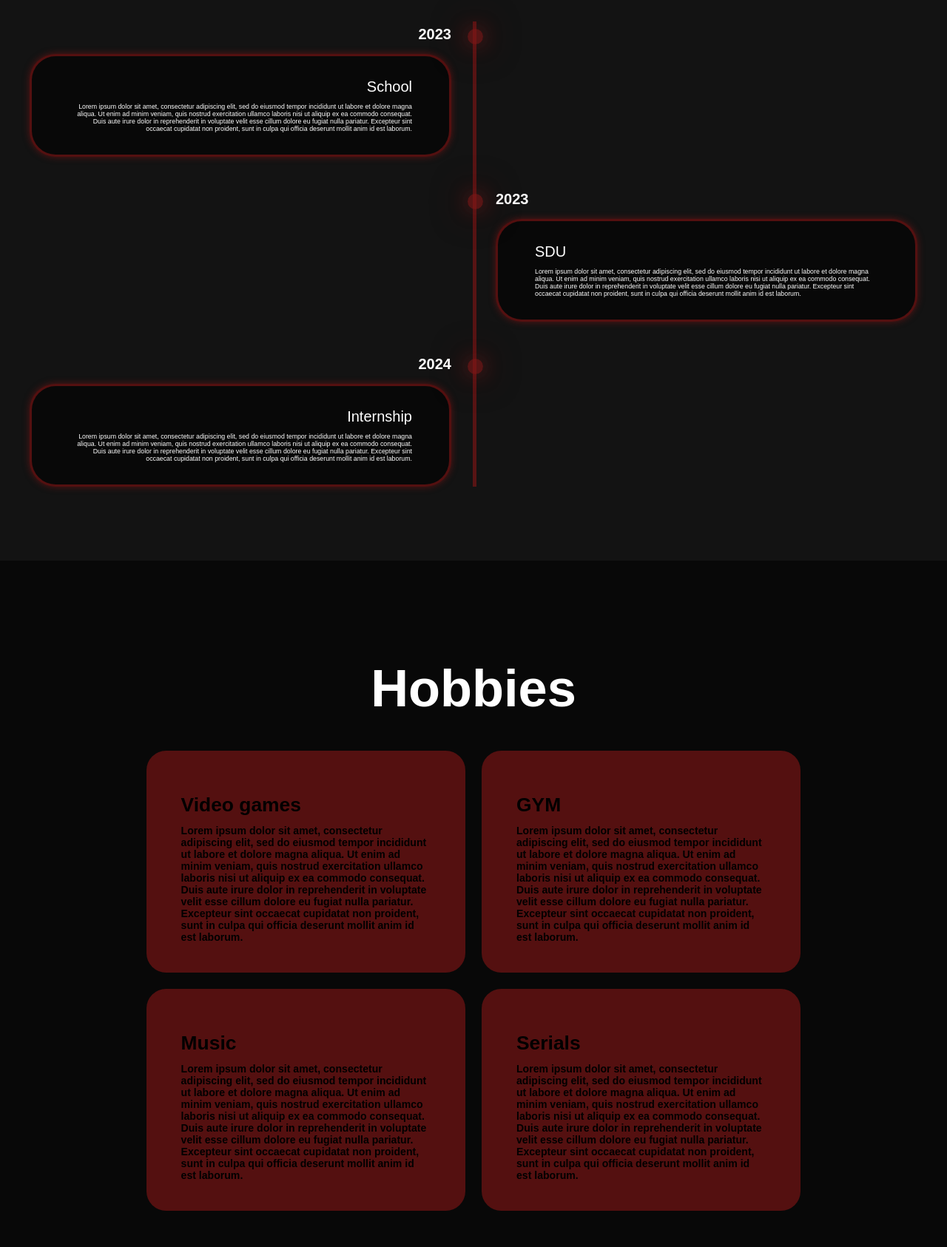
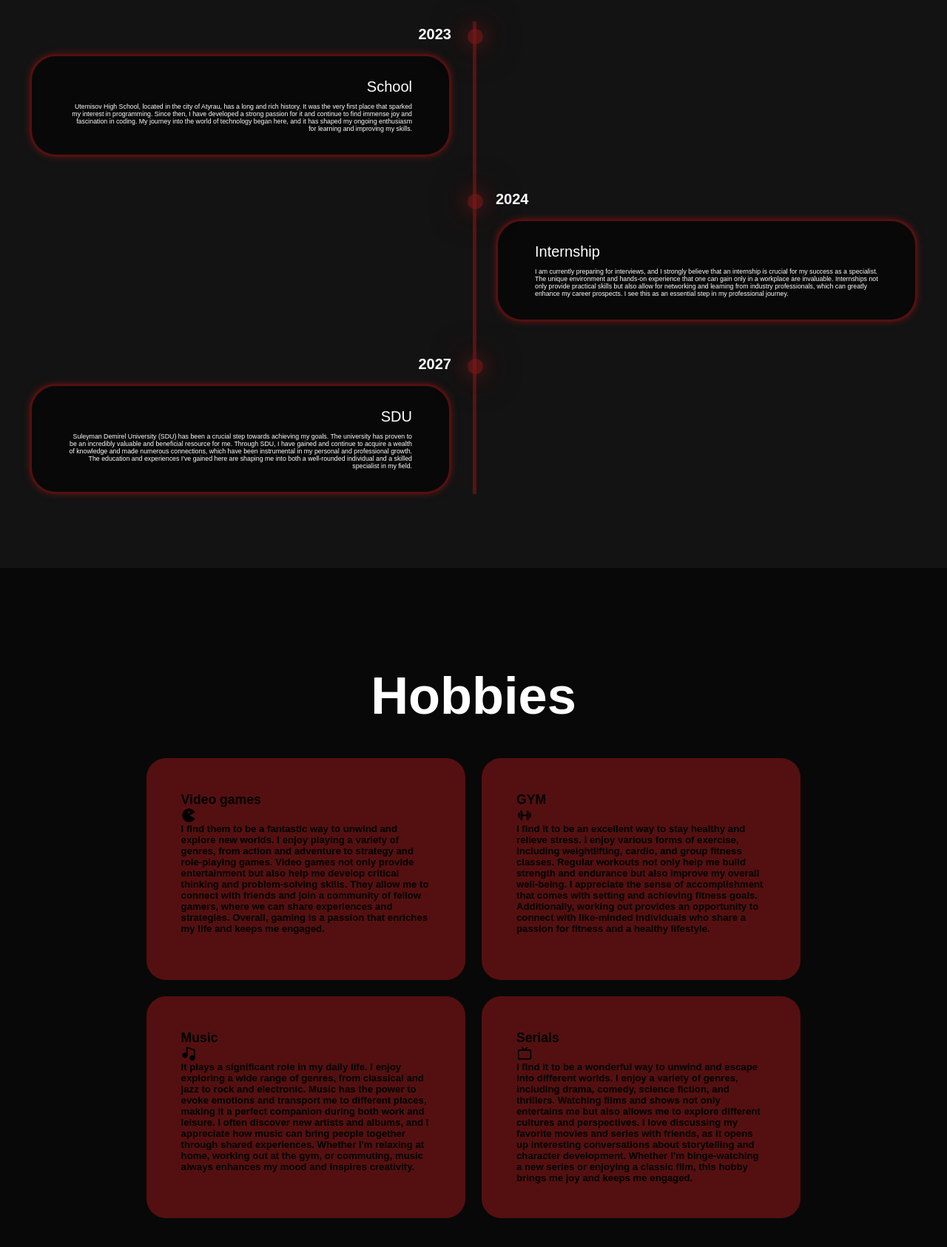
Before and after one commit to kai713/midterm, a website: page index.html in a window 1280 px wide. Shown: the part 1040-2726 px from the top of the page at 74% size. Drawn offline with nearby package versions, Linux system fonts and the light colour scheme.

Commit message:
finished html css and adaptivity, fixed some mistakes in code

```diff
--- a/index.html
+++ b/index.html
@@ -29,26 +29,24 @@
     <div class="home-content">
         <h1>Hi It's <span>Bekbolsyn</span></h1>
         <h3 class="text-animation">I'm a <span></span></h3>
-        <p>Lorem ipsum dolor sit amet, consectetur adipiscing elit, sed do eiusmod tempor incididunt ut labore et dolore
-            magna aliqua. Ut enim ad minim veniam, quis nostrud exercitation ullamco laboris nisi ut aliquip ex ea
-            commodo consequat. Duis aute irure dolor in reprehenderit in voluptate velit esse cillum dolore eu fugiat
-            nulla pariatur. Excepteur sint occaecat cupidatat non proident, sunt in culpa qui officia deserunt mollit
-            anim id est laborum.</p>
+        <p>Hi, I am a novice front-end and back-end programmer, the page was created in order to briefly talk about
+            myself and my interests. At the moment, in active training and in search of real commercial experience, by
+            clicking on the button you can contact me or scroll through to see information about me.</p>
 
         <div class="social-icons">
-            <a href="#">
+            <a href="https://t.me/wrxz7">
                 <i class='bx bxl-telegram'></i>
             </a>
-            <a href="#">
+            <a href="https://github.com/kai713">
                 <i class='bx bxl-github'></i>
             </a>
-            <a href="#">
+            <a href="https://www.instagram.com/bewkwww/profilecard/?igsh=MW1mcGliYXV2b2d0dg==">
                 <i class='bx bxl-instagram'></i>
             </a>
         </div>
 
         <div class="btn-group">
-            <a href="#" class="btn">Hire</a>
+            <a href="#" class="btn">Download CV</a>
             <a href="#contact" class="btn">Contact</a>
         </div>
     </div>
@@ -67,26 +65,11 @@
             </div>
             <div class="timeline-content">
                 <h3>School</h3>
-                <p>Lorem ipsum dolor sit amet, consectetur adipiscing elit, sed do eiusmod tempor incididunt ut
-                    labore et dolore magna aliqua. Ut enim ad minim veniam, quis nostrud exercitation ullamco
-                    laboris nisi ut aliquip ex ea commodo consequat. Duis aute irure dolor in reprehenderit in
-                    voluptate velit esse cillum dolore eu fugiat nulla pariatur. Excepteur sint occaecat cupidatat
-                    non proident, sunt in culpa qui officia deserunt mollit anim id est laborum.</p>
-            </div>
-
-        </div>
-
-        <div class="timeline-item">
-            <div class="timeline-dot"></div>
-            <div class="timeline-date">2023
-            </div>
-            <div class="timeline-content">
-                <h3>SDU</h3>
-                <p>Lorem ipsum dolor sit amet, consectetur adipiscing elit, sed do eiusmod tempor incididunt ut
-                    labore et dolore magna aliqua. Ut enim ad minim veniam, quis nostrud exercitation ullamco
-                    laboris nisi ut aliquip ex ea commodo consequat. Duis aute irure dolor in reprehenderit in
-                    voluptate velit esse cillum dolore eu fugiat nulla pariatur. Excepteur sint occaecat cupidatat
-                    non proident, sunt in culpa qui officia deserunt mollit anim id est laborum.</p>
+                <p>Utemisov High School, located in the city of Atyrau, has a long and rich history. It was the very
+                    first place that sparked my interest in programming. Since then, I have developed a strong passion
+                    for it and continue to find immense joy and fascination in coding. My journey into the world of
+                    technology began here, and it has shaped my ongoing enthusiasm for learning and improving my
+                    skills.</p>
             </div>
         </div>
 
@@ -96,13 +79,28 @@
             </div>
             <div class="timeline-content">
                 <h3>Internship</h3>
-                <p>Lorem ipsum dolor sit amet, consectetur adipiscing elit, sed do eiusmod tempor incididunt ut
-                    labore et dolore magna aliqua. Ut enim ad minim veniam, quis nostrud exercitation ullamco
-                    laboris nisi ut aliquip ex ea commodo consequat. Duis aute irure dolor in reprehenderit in
-                    voluptate velit esse cillum dolore eu fugiat nulla pariatur. Excepteur sint occaecat cupidatat
-                    non proident, sunt in culpa qui officia deserunt mollit anim id est laborum.</p>
+                <p>I am currently preparing for interviews, and I strongly believe that an internship is crucial for my
+                    success as a specialist. The unique environment and hands-on experience that one can gain only in a
+                    workplace are invaluable. Internships not only provide practical skills but also allow for
+                    networking and learning from industry professionals, which can greatly enhance my career prospects.
+                    I see this as an essential step in my professional journey.</p>
             </div>
         </div>
+
+        <div class="timeline-item">
+            <div class="timeline-dot"></div>
+            <div class="timeline-date">2027
+            </div>
+            <div class="timeline-content">
+                <h3>SDU</h3>
+                <p>Suleyman Demirel University (SDU) has been a crucial step towards achieving my goals. The university
+                    has proven to be an incredibly valuable and beneficial resource for me. Through SDU, I have gained
+                    and continue to acquire a wealth of knowledge and made numerous connections, which have been
+                    instrumental in my personal and professional growth. The education and experiences I've gained here
+                    are shaping me into both a well-rounded individual and a skilled specialist in my field.</p>
+            </div>
+        </div>
+
     </div>
 </section>
 <section class="hobbies" id="hobbies">
@@ -113,44 +111,61 @@
         <div class="hobbies_box">
             <div class="hobbies_info">
                 <h4>Video games</h4>
-                <p>Lorem ipsum dolor sit amet, consectetur adipiscing elit, sed do eiusmod tempor incididunt ut
-                    labore et dolore magna aliqua. Ut enim ad minim veniam, quis nostrud exercitation ullamco
-                    laboris nisi ut aliquip ex ea commodo consequat. Duis aute irure dolor in reprehenderit in
-                    voluptate velit esse cillum dolore eu fugiat nulla pariatur. Excepteur sint occaecat cupidatat
-                    non proident, sunt in culpa qui officia deserunt mollit anim id est laborum.</p>
+                <div class="hobbies-icons">
+                <i class='bx bxs-game' ></i>
+                </div>
+                <p>I find them to be a fantastic way to unwind and explore new worlds. I
+                    enjoy playing a variety of genres, from action and adventure to strategy and role-playing games.
+                    Video games not only provide entertainment but also help me develop critical thinking and
+                    problem-solving skills. They allow me to connect with friends and join a community of fellow gamers,
+                    where we can share experiences and strategies. Overall, gaming is a passion that enriches my life
+                    and keeps me engaged.</p>
             </div>
         </div>
 
         <div class="hobbies_box">
             <div class="hobbies_info">
                 <h4>GYM</h4>
-                <p>Lorem ipsum dolor sit amet, consectetur adipiscing elit, sed do eiusmod tempor incididunt ut
-                    labore et dolore magna aliqua. Ut enim ad minim veniam, quis nostrud exercitation ullamco
-                    laboris nisi ut aliquip ex ea commodo consequat. Duis aute irure dolor in reprehenderit in
-                    voluptate velit esse cillum dolore eu fugiat nulla pariatur. Excepteur sint occaecat cupidatat
-                    non proident, sunt in culpa qui officia deserunt mollit anim id est laborum.</p>
+                <div class="hobbies-icons">
+                <i class='bx bx-dumbbell'></i>
+                </div>
+                <p>I find it to be an excellent way to stay healthy and relieve
+                    stress. I enjoy various forms of exercise, including weightlifting, cardio, and group fitness
+                    classes. Regular workouts not only help me build strength and endurance but also improve my overall
+                    well-being. I appreciate the sense of accomplishment that comes with setting and achieving fitness
+                    goals. Additionally, working out provides an opportunity to connect with like-minded individuals who
+                    share a passion for fitness and a healthy lifestyle.</p>
             </div>
         </div>
 
         <div class="hobbies_box">
             <div class="hobbies_info">
                 <h4>Music</h4>
-                <p>Lorem ipsum dolor sit amet, consectetur adipiscing elit, sed do eiusmod tempor incididunt ut
-                    labore et dolore magna aliqua. Ut enim ad minim veniam, quis nostrud exercitation ullamco
-                    laboris nisi ut aliquip ex ea commodo consequat. Duis aute irure dolor in reprehenderit in
-                    voluptate velit esse cillum dolore eu fugiat nulla pariatur. Excepteur sint occaecat cupidatat
-                    non proident, sunt in culpa qui officia deserunt mollit anim id est laborum.</p>
+                <div class="hobbies-icons">
+                <i class='bx bxs-music' ></i>
+                </div>
+                <p>It plays a significant role in my daily life. I enjoy exploring a
+                    wide range of genres, from classical and jazz to rock and electronic. Music has the power to evoke
+                    emotions and transport me to different places, making it a perfect companion during both work and
+                    leisure. I often discover new artists and albums, and I appreciate how music can bring people
+                    together through shared experiences. Whether I'm relaxing at home, working out at the gym, or
+                    commuting, music always enhances my mood and inspires creativity.</p>
             </div>
         </div>
 
         <div class="hobbies_box">
             <div class="hobbies_info">
                 <h4>Serials</h4>
-                <p>Lorem ipsum dolor sit amet, consectetur adipiscing elit, sed do eiusmod tempor incididunt ut
-                    labore et dolore magna aliqua. Ut enim ad minim veniam, quis nostrud exercitation ullamco
-                    laboris nisi ut aliquip ex ea commodo consequat. Duis aute irure dolor in reprehenderit in
-                    voluptate velit esse cillum dolore eu fugiat nulla pariatur. Excepteur sint occaecat cupidatat
-                    non proident, sunt in culpa qui officia deserunt mollit anim id est laborum.</p>
+                <div class="hobbies-icons">
+                <i class='bx bx-tv' ></i>
+                </div>
+                <p>I find it to be a wonderful way to unwind and escape
+                    into different worlds. I enjoy a variety of genres, including drama, comedy, science fiction, and
+                    thrillers. Watching films and shows not only entertains me but also allows me to explore different
+                    cultures and perspectives. I love discussing my favorite movies and series with friends, as it opens
+                    up interesting conversations about storytelling and character development. Whether I’m
+                    binge-watching a new series or enjoying a classic film, this hobby brings me joy and keeps me
+                    engaged.</p>
             </div>
         </div>
 
@@ -163,30 +178,33 @@
         <div class="wrapper">
             <div class="family-item">
                 <img src="img/me%20(1).jpg" alt="">
-                <h2>Family1</h2>
-                <p>Lorem ipsum dolor sit amet, consectetur adipiscing elit, sed do eiusmod tempor incididunt ut
-                    labore et dolore magna aliqua. Ut enim ad minim veniam, quis nostrud exercitation ullamco
-                    laboris nisi ut aliquip ex ea commodo consequat. Duis aute irure dolor in reprehenderit in
-                    voluptate velit esse cillum dolore eu fugiat nulla pariatur. Excepteur sint occaecat cupidatat
-                    non proident, sunt in culpa qui officia deserunt mollit anim id est laborum.</p>
+                <h2>Family</h2>
+                <p>Family is incredibly important to me, and I cherish the time I spend with my loved ones. They provide
+                    me with support, encouragement, and a sense of belonging. I value the traditions we share and the
+                    memories we create together, whether it's celebrating special occasions or simply enjoying a meal at
+                    home. My family has played a significant role in shaping who I am today, and I appreciate the love
+                    and guidance they offer. Being with them reminds me of the importance of connection and
+                    understanding in our lives.</p>
             </div>
             <div class="family-item">
                 <img src="img/me%20(1).jpg" alt="">
-                <h2>Family2</h2>
-                <p>Lorem ipsum dolor sit amet, consectetur adipiscing elit, sed do eiusmod tempor incididunt ut
-                    labore et dolore magna aliqua. Ut enim ad minim veniam, quis nostrud exercitation ullamco
-                    laboris nisi ut aliquip ex ea commodo consequat. Duis aute irure dolor in reprehenderit in
-                    voluptate velit esse cillum dolore eu fugiat nulla pariatur. Excepteur sint occaecat cupidatat
-                    non proident, sunt in culpa qui officia deserunt mollit anim id est laborum.</p>
+                <h2>Sister</h2>
+                <p>I have two sisters, and they mean a lot to me. Growing up together has created a strong bond between
+                    us, filled with shared experiences and memories. We support each other through thick and thin, and I
+                    cherish the laughter and fun we have during our time together. Each of them brings a unique
+                    perspective to our family dynamic, and I love that we can have deep conversations as well as
+                    lighthearted moments. Whether we are spending time together at home, going out, or just chatting on
+                    the phone, my sisters always remind me of the importance of family and friendship.</p>
             </div>
             <div class="family-item">
                 <img src="img/me%20(1).jpg" alt="">
-                <h2>Family3</h2>
-                <p>Lorem ipsum dolor sit amet, consectetur adipiscing elit, sed do eiusmod tempor incididunt ut
-                    labore et dolore magna aliqua. Ut enim ad minim veniam, quis nostrud exercitation ullamco
-                    laboris nisi ut aliquip ex ea commodo consequat. Duis aute irure dolor in reprehenderit in
-                    voluptate velit esse cillum dolore eu fugiat nulla pariatur. Excepteur sint occaecat cupidatat
-                    non proident, sunt in culpa qui officia deserunt mollit anim id est laborum.</p>
+                <h2>Brother</h2>
+                <p>I have a younger brother, and he brings a lot of joy and energy into our family. I enjoy spending
+                    time with him, whether we're playing games, watching movies, or just hanging out. Being older, I
+                    often take on a mentoring role, and I love sharing my interests and experiences with him. It's
+                    rewarding to see him grow and develop his own passions and hobbies. Our relationship is filled with
+                    fun moments, and I appreciate the bond we share as siblings. He reminds me to enjoy the little
+                    things in life and to keep a sense of curiosity and wonder.</p>
             </div>
         </div>
     </div>
@@ -216,9 +234,10 @@
 
 <footer>
     <div class="social">
-        <a href="#"><i class='bx bxl-telegram'></i></a>
-        <a href="#"><i class='bx bxl-github'></i></a>
-        <a href="#"><i class='bx bxl-instagram'></i></a>
+        <a href="https://t.me/wrxz7"><i class='bx bxl-telegram'></i></a>
+        <a href="https://github.com/kai713"><i class='bx bxl-github'></i></a>
+        <a href="https://www.instagram.com/bewkwww/profilecard/?igsh=MW1mcGliYXV2b2d0dg=="><i
+                class='bx bxl-instagram'></i></a>
     </div>
 
     <ul class="list">
--- a/style.css
+++ b/style.css
@@ -18,7 +18,6 @@
 }
 
 html {
-    /*check them*/
     font-size: 60%;
     overflow-x: hidden;
 }
@@ -149,7 +148,6 @@ span {
 }
 
 .social-icons a {
-    /*check them*/
     display: inline-flex;
     justify-content: center;
     align-items: center;
@@ -435,9 +433,9 @@ span {
 }
 
 .hobbies_info h4{
-    font-size: 3rem;
+    font-size: 2rem;
     font-weight: 800;
-    line-height: 2;
+    line-height: 1.1;
 }
 
 .hobbies_info p{
@@ -602,6 +600,27 @@ footer {
     color: white;
 }
 
+.hobbies-icons {
+    display: inline-flex;
+    justify-content: center;
+    align-items: center;
+    width: 2.5rem;
+    height: 2.5rem;
+    background: transparent;
+    border: 1px solid transparent;
+    font-size: 2.5rem;
+    border-radius: 50%;
+
+    transition: 0.3s ease-in-out;
+}
+
+.hobbies-icons:hover {
+    color: var(--text-color);
+    transform: scale(1.2) translateY(-5px);
+    box-shadow: 0 0 25px var(--main-color);
+    background-color: var(--main-color);
+}
+
 @media(max-width: 1285px) {
     html{
         font-size: 55%;
@@ -611,7 +630,11 @@ footer {
         grid-template-columns: repeat(2,1fr);
         margin: 0 5rem;
     }
+    .hobbies_box p{
+        font-size: 1.5rem;
+    }
 }
+
 
 @media(max-width: 991px) {
     header{
@@ -620,8 +643,9 @@ footer {
     section{
         padding: 10rem 3% 2rem;
     }
+
     .timeline-items::before{
-        left: 7px;
+        left: calc(50% - 1px);
     };
     .timeline-items:nth-child(odd){
         padding-right: 0;
@@ -629,14 +653,15 @@ footer {
     }
     .timeline-items:nth-child(odd),
     .timeline-items:nth-child(even){
-        padding-right: 37px;
+       width: 102%;
     }
     .timeline-dot{
-        left:0;
+        left: calc(50% + 10px);
     }
     .hobbies{
         padding-bottom: 7rem;
     }
+
     .family .wrapper{
         grid-template-columns: repeat(1,1fr);
     }
@@ -705,4 +730,34 @@ footer {
     .hobbies_container{
         grid-template-columns: repeat(1,1fr);
     }
+    .timeline-dot{
+        left: calc(50% - 8px);
+    }
 }
+
+@media (max-width: 600px) {
+    .timeline-dot{
+        left: calc(50% - 8px);
+    }
+    .hobbies_box p{
+        font-size: 1.3rem;
+    }
+}
+
+@media (max-width: 438px) {
+    .hobbies_box p{
+        font-size: 1.2rem;
+    }
+}
+
+@media (max-width: 391px) {
+    .hobbies_box p{
+        font-size: 1rem;
+    }
+}
+
+@media (max-width: 344px) {
+    .hobbies_box p{
+        font-size: 1rem;
+    }
+}
--- a/test/test.css
+++ b/test/test.css
@@ -14,7 +14,7 @@
     --bg-color: #080808;
     --second-bg-color: #131313;
     --text-color: #fff;
-    --main-color: #831616;
+    --main-color: #ffffff;
 }
 
 html {
```
